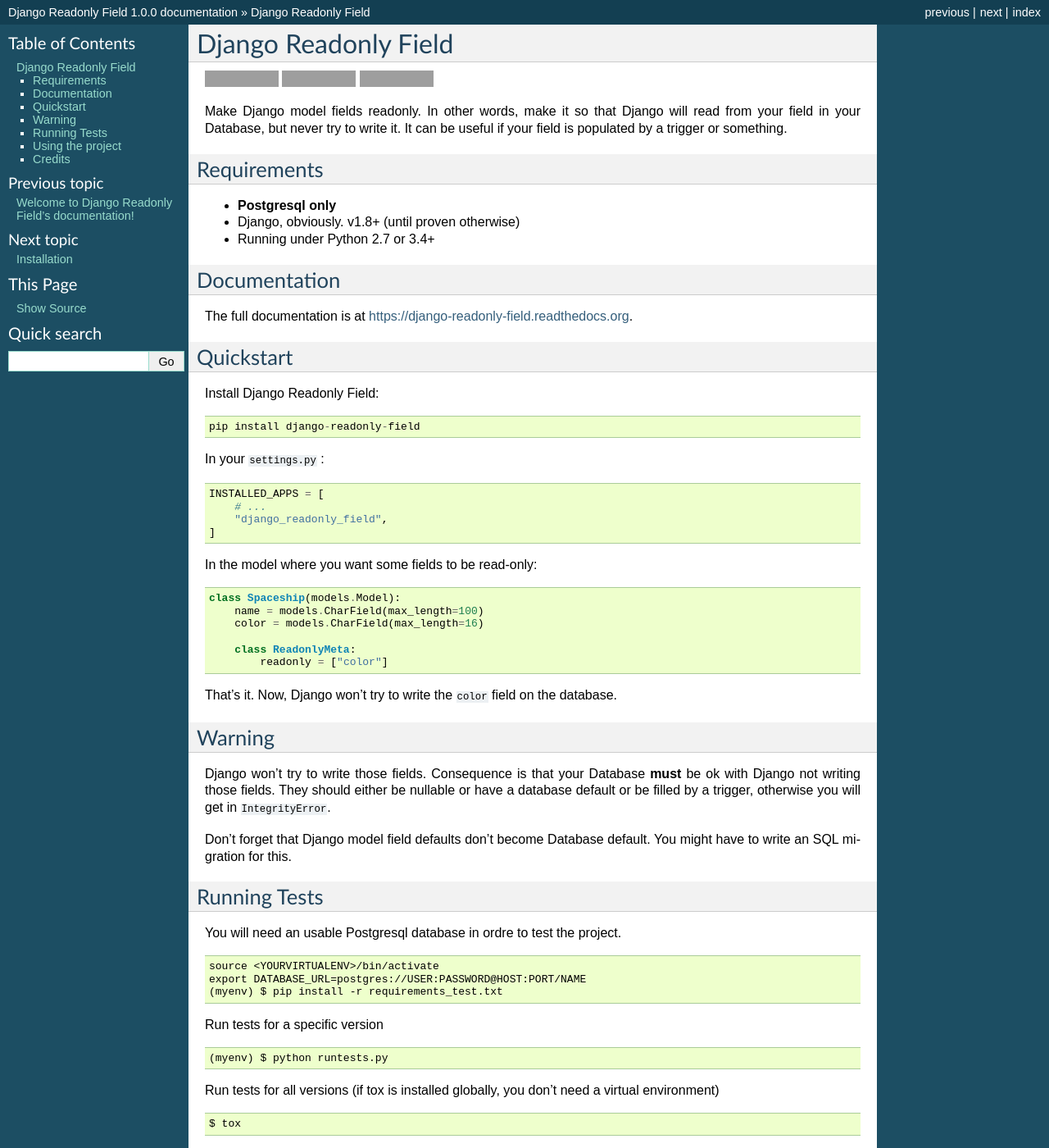
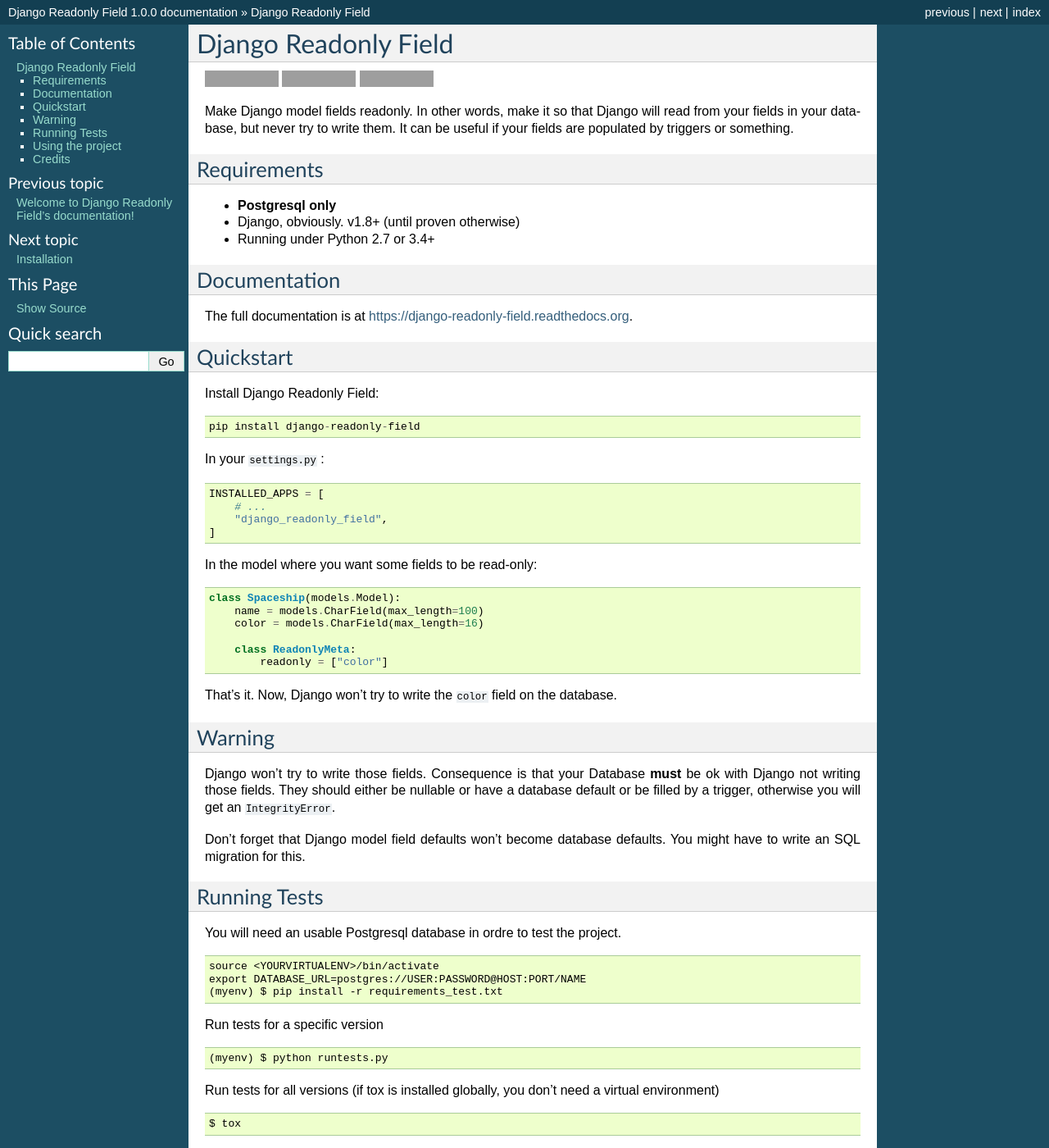
Before and after one commit to peopledoc/django-readonly-field, a Sphinx documentation site: the page built from docs/readme.rst, in a window 1280 px wide and 1400 px high. Shown: the whole window at 82% size. Built offline with Sphinx 7.4.7, drawn with Linux system fonts in a browser that asks for light colours; grey boxes are pictures that could not be loaded.

Commit message:
Typos in Readme

```diff
--- a/README.rst
+++ b/README.rst
@@ -12,8 +12,8 @@
     :target: https://codecov.io/github/novafloss/django-readonly-field?branch=master
 
 Make Django model fields readonly. In other words, make it so that Django will
-read from your field in your Database, but never try to write it. It can be
-useful if your field is populated by a trigger or something.
+read from your fields in your database, but never try to write them. It can be
+useful if your fields are populated by triggers or something.
 
 Requirements
 ------------
@@ -63,9 +63,9 @@
 Django won't try to write those fields. Consequence is that your Database
 **must** be ok with Django not writing those fields. They should either
 be nullable or have a database default or be filled by a trigger, otherwise
-you will get in ``IntegrityError``.
+you will get an ``IntegrityError``.
 
-Don't forget that Django model field defaults don't become Database default.
+Don't forget that Django model field defaults won't become database defaults.
 You might have to write an SQL migration for this.
 
 
--- a/docs/usage.rst
+++ b/docs/usage.rst
@@ -31,7 +31,7 @@
 Django won't try to write those fields. Consequence is that your Database
 **must** be ok with Django not writing those fields. They should either
 be nullable or have a database default or be filled by a trigger, otherwise
-you will get in ``IntegrityError``.
+you will get an ``IntegrityError``.
 
-Don't forget that Django model field defaults don't become Database defaults.
+Don't forget that Django model field defaults won't become database defaults.
 You might have to write an SQL migration for this.
```
